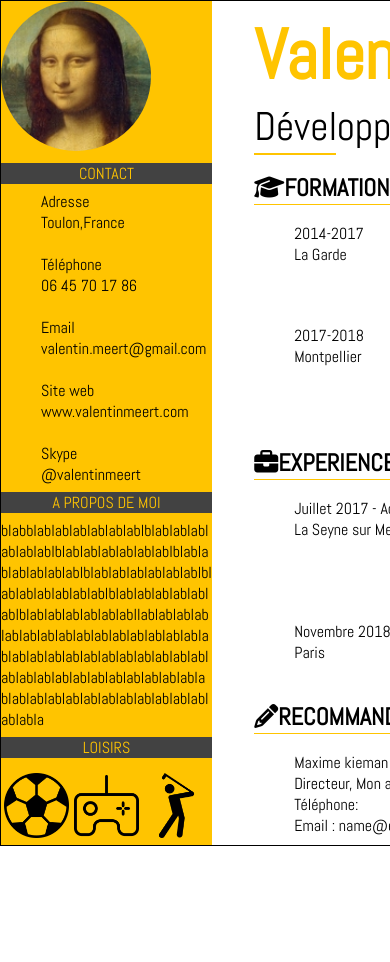
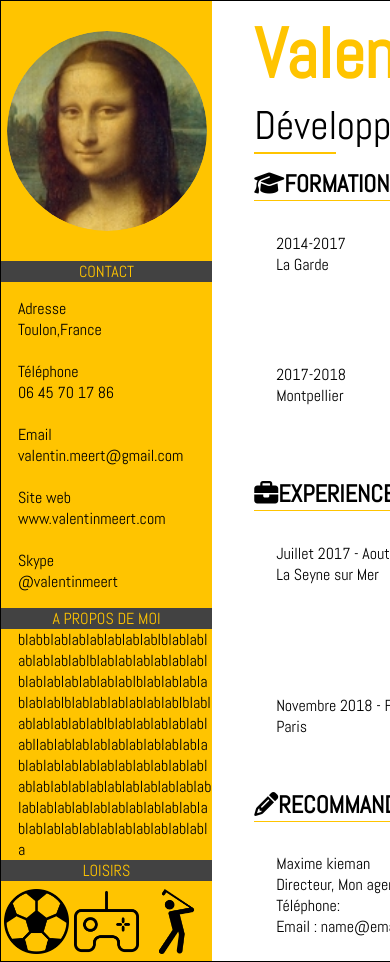
Before and after one commit to Valentinmeert/Projet-2, a plain HTML site: page index.html in a window 390 px wide. Shown: the top 962 px of the page. Before the commit the page ends 846 px from the top, so only its background shows below. Drawn offline with Linux system fonts and the light colour scheme.

Commit message:
Modification PP responsive

```diff
--- a/index.html
+++ b/index.html
@@ -14,14 +14,14 @@
 	<aside id="liseret">
 		<div class="phot">
 			<style>
-				.image-ronde
+				/* .image-ronde
 				{
 					object-fit: cover;
 					width :  150px ; height :  150px ;
 					-moz-border-radius :  75px ;
 					-webkit-border-radius :  75px ;
 					border-radius :  75px ;
-				}
+				} */
 			</style>
 			<img src="joconde_mini.jpg" class="image-ronde">
 		</div>
--- a/stycvfinalform.css
+++ b/stycvfinalform.css
@@ -28,6 +28,11 @@ body
 
 }
 
+ul, li
+{
+    margin-left: 4%;
+    padding-left: 4%;
+  }
 
                         /* Partie de gauche */
 
@@ -43,13 +48,16 @@ body
 	background-color: #FFC400;
 }
 
- aside#liseret>div.phot
+
+
+/* .image-ronde
 {
-  max-width: 100%;
-  height: auto;
-
-}
-
+    margin-left:30%;
+    margin-top:10%;
+    width:100%;
+    max-width: 150px;
+    height: auto;
+} */
 .contact , .apropos , .loisirs
 {
 
@@ -58,11 +66,35 @@ body
     background-color: #424242 ;
 }
 
+.phot
+{
+  display: inline-block;
+  width: 200px;
+  height: 200px;
+  border-radius: 50%;
+  overflow: hidden;
+  margin-left: auto;
+  margin-right: auto;
+  margin-top: 30px;
+  margin-bottom: 30px;
+
+}
+
+.image-ronde
+{
+    object-fit: cover;
+    object-position: center;
+    width: inherit;
+    height: inherit;
+    border-radius: inherit;
+
+}
 
 .description
 {
 
-    overflow-wrap: break-word;
+    margin-left: 4%;
+    padding-left: 4%;
 }
 
 .ballon , .manette , .golf
@@ -74,6 +106,9 @@ body
 ul
 {
     list-style-type: none;
+    margin-left: 0;
+    padding-left: 0;
+
 }
 
 .picto
@@ -158,7 +193,7 @@ h1
     font-size: 70px ;
 }
 
-h1 , h2 , ul
+h1 , h2
 {
 margin:0;
 }
```
